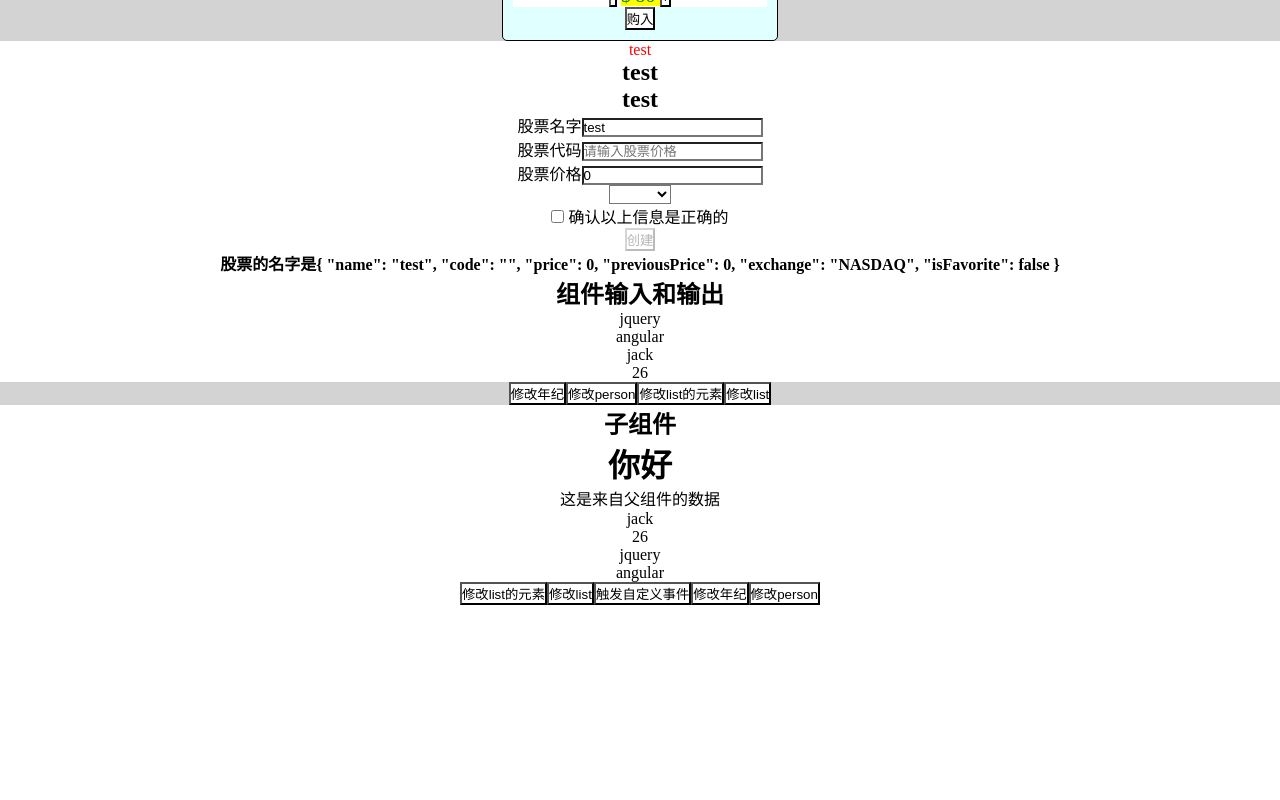
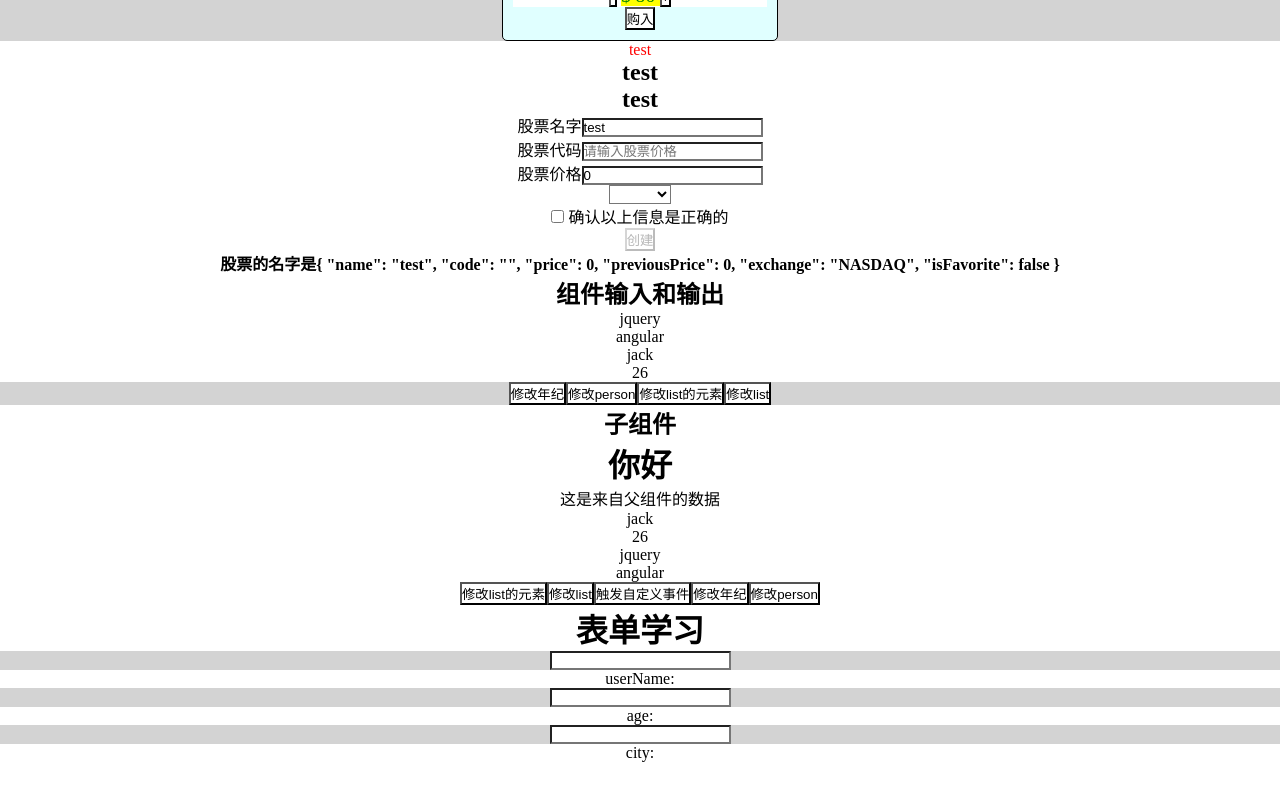
Before and after one commit to jackchoumine/stock-market, an Angular app: page / in a window 1280 px wide. Shown: the part 349-1149 px from the top of the page. Before the commit the page ends 954 px from the top, so only its background shows below. Built offline with nearby package versions, Linux system fonts and the light colour scheme.

Commit message:
添加表单

```diff
--- a/src/app/app.component.html
+++ b/src/app/app.component.html
@@ -2,8 +2,8 @@
  * @Description: 根组件模板
  * @Date: 2020-09-28 03:04:08 +0800
  * @Author: JackChouMine
- * @LastEditTime: 2020-11-22 01:19:32
- * @LastEditors: JackChouMine
+ * @LastEditTime: 2020-12-28 01:56:32 +0800
+ * @LastEditors: JackChou
 -->
 <div style="text-align: center;" class="app">
   <h1 *ngIf="showTitle">
@@ -58,5 +58,8 @@
   <button (click)="changeList()">修改list</button>
   <h2>子组件</h2>
   <app-input-output [tech]="list" [title]="title" [person]="jack" (eventName)="handler($event)">
-  </app-input-output>
+	</app-input-output>
+	<h1>表单学习</h1>
+	<app-form-input></app-form-input>
+	<p style="height:200px;"></p>
 </div>
--- a/src/app/app.component.ts
+++ b/src/app/app.component.ts
@@ -2,11 +2,13 @@
  * @Description: 根组件
  * @Date: 2020-09-28 03:04:08 +0800
  * @Author: JackChouMine
- * @LastEditTime: 2020-11-22 17:52:22
- * @LastEditors: JackChouMine
+ * @LastEditTime: 2020-12-28 02:24:43 +0800
+ * @LastEditors: JackChou
  */
-import { Component, ViewEncapsulation, OnChanges, SimpleChanges, OnInit, DoCheck,
-AfterContentInit, AfterContentChecked, AfterViewInit, AfterViewChecked, OnDestroy} from '@angular/core'
+import {
+	Component, ViewEncapsulation, OnChanges, SimpleChanges, OnInit, DoCheck,
+	AfterContentInit, AfterContentChecked, AfterViewInit, AfterViewChecked, OnDestroy
+} from '@angular/core'
 
 // tslint:disable-next-line:no-conflicting-lifecycle
 @Component({
@@ -22,8 +24,8 @@ AfterContentChecked, AfterViewInit, AfterViewChecked, OnDestroy {
 	public showTitle = true
 	public howAreYou = ''
 	public list = []
-	public jack = {name: 'jack', age: 26}
-	constructor(){
+	public jack = { name: 'jack', age: 26 }
+	constructor() {
 		this.title = '这是初始化函数'
 		this.list = [
 			{ tech: 'jquery', isGood: true },
@@ -31,34 +33,34 @@ AfterContentChecked, AfterViewInit, AfterViewChecked, OnDestroy {
 			{ tech: 'react', isGood: false },
 			{ tech: 'vue', isGood: false },
 		]
-		console.log('父组件 类初始化')
+		console.warn('父组件 类初始化')
 	}
 	ngOnChanges(changes: SimpleChanges): void {
-			console.log('父组件 ngOnChanges')
+		console.warn('父组件 ngOnChanges')
 		console.log('参数', changes)
 	}
-	ngOnInit(): void{
-			console.log('父组件 ngOnInit')
+	ngOnInit(): void {
+		console.warn('父组件 ngOnInit')
 		this.title = '这是来自父组件的数据'
 	}
-		ngDoCheck(): void{
-			console.log('父组件 ngDoCheck')
+	ngDoCheck(): void {
+		console.warn('父组件 ngDoCheck')
 		this.title = '这是来自父组件的数据'
 	}
-		ngAfterViewInit(): void{
-			console.log('父组件 ngAfterViewInit')
+	ngAfterViewInit(): void {
+		console.warn('父组件 ngAfterViewInit')
 	}
-		ngAfterViewChecked(): void{
-			console.log('父组件 ngAfterViewChecked')
+	ngAfterViewChecked(): void {
+		console.warn('父组件 ngAfterViewChecked')
 	}
-		ngAfterContentInit(): void{
-			console.log('父组件 ngAfterContentInit')
+	ngAfterContentInit(): void {
+		console.warn('父组件 ngAfterContentInit')
 	}
-		ngAfterContentChecked(): void{
-			console.log('父组件 ngAfterContentChecked')
+	ngAfterContentChecked(): void {
+		console.warn('父组件 ngAfterContentChecked')
 	}
-		ngOnDestroy(): void{
-			console.log('父组件 ngDoDestroy')
+	ngOnDestroy(): void {
+		console.warn('父组件 ngDoDestroy')
 	}
 	stopPropagation(event, params): void {
 		console.log(event)
@@ -68,23 +70,23 @@ AfterContentChecked, AfterViewInit, AfterViewChecked, OnDestroy {
 		console.log(index, item)
 		return index + 1 + item
 	}
-	handler({title, person}): void{
+	handler({ title, person }): void {
 		console.log('监听到自定义事件')
 		console.log(title, person)
 		this.title = title
 		this.jack = person
 	}
-	changeAge(): void{
+	changeAge(): void {
 		this.jack.age += 10
 	}
-	changePerson(): void{
-		this.jack = {name: '杰克大爷', age: 80}
+	changePerson(): void {
+		this.jack = { name: '杰克大爷', age: 80 }
 	}
-	changeItemOfList(): void{
+	changeItemOfList(): void {
 		this.list[2].isGood = !this.list[2].isGood // Default 父子组件都能更新 OnPush 子组件不更新
 	}
-	changeList(): void{
-		this.list  = []// Default OnPush 父子组件都能更新
+	changeList(): void {
+		this.list = []// Default OnPush 父子组件都能更新
 		// this.list.push({tech: 'node', isGood: true})// Default 父子组件都能更新 OnPush 子组件不更新
 		// this.list[2] = {tech: 'node', isGood: true}// Default 父子组件都能更新 OnPush 子组件不更新
 	}
--- /dev/null
+++ b/src/app/form-input/form-input.component.ts
@@ -0,0 +1,32 @@
+/*
+ * @Description:
+ * @Date: 2020-12-27 23:59:58 +0800
+ * @Author: JackChou
+ * @LastEditTime: 2020-12-28 02:35:24 +0800
+ * @LastEditors: JackChou
+ */
+import { Component } from '@angular/core'
+
+@Component({
+	selector: 'app-form-input',
+	template: `
+	<input [value]="userName" (change)="changeName($event)" type="text"/>
+	<p>userName:{{userName}}</p>
+	<input [ngModel]="age" (ngModelChange)="ngChange($event)"/>
+	<p>age:{{age}}</p>
+	<input [(ngModel)]="city"/>
+	<p>city:{{city}}</p>
+	`,
+})
+export class FormInputComponent {
+	public userName = ''
+	public age = ''
+	city: ''
+	constructor() { }
+	changeName(event): void {
+		this.userName = event.target.value
+	}
+	ngChange(age) {
+		this.age = age
+	}
+}
```
Also changed, not shown: src/app/app.module.ts (+4 -3 lines), 2 other files (tests, documents, lock files or other folders). Lines whose indentation alone changed are shown as unchanged.
